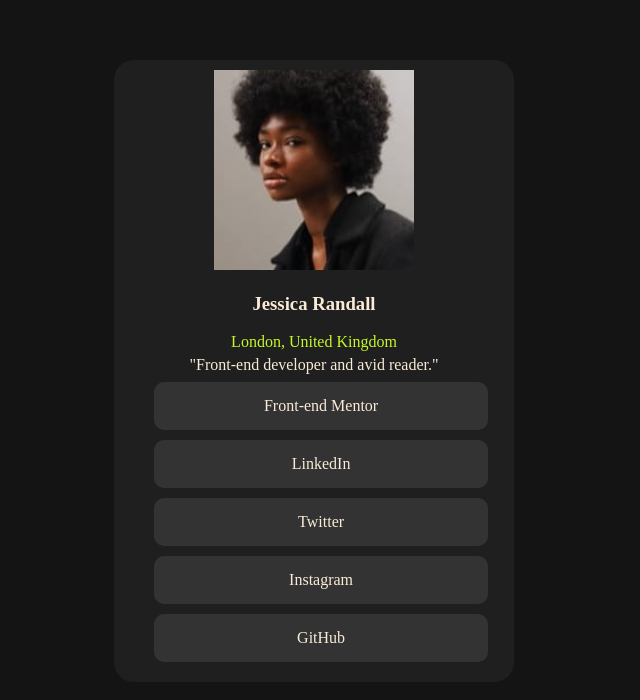
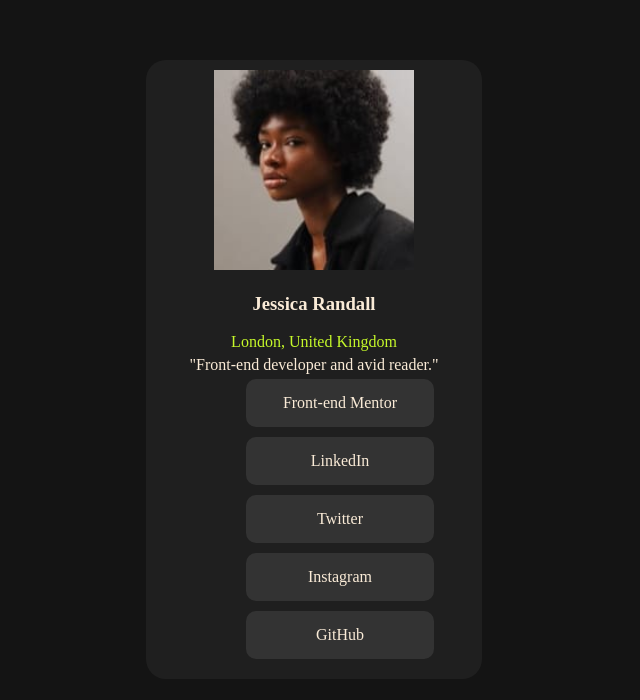
Before and after one commit to mano-menem/valleysoft, a plain HTML site: page index.html in a window 1280 px wide. Shown: the whole page, without its empty margins (326-966 px from the left). Drawn offline with Linux system fonts and the light colour scheme.

Commit message:
last version

```diff
--- a/index.html
+++ b/index.html
@@ -5,7 +5,7 @@
     <meta charset="UTF-8">
     <meta name="viewport" content="width=device-width, initial-scale=1.0">
     <link rel="stylesheet" href="style.css">
-    <title>Hi</title>
+    <title>social media links challenge</title>
 </head>
 
 <body>
@@ -27,7 +27,6 @@
             <div class="GitHub">GitHub</div>
         </div>
     </div>
-    <!--    -->
 </body>
 
 </html>
--- a/style.css
+++ b/style.css
@@ -18,26 +18,30 @@ body {
     margin-bottom: 5px;
 }
 
+.profile-pic {
+    border-radius: 50%;
+}
+
 .card {
     text-align: center;
     background-color: hsl(0, 0%, 12%);
     margin: auto;
     margin-top: 60px;
-    width: 30%;
+    width: 25%;
     padding: 10px;
     border-radius: 20px;
 }
 
 .Mentor {
-    width: 80%;
+    width: 50%;
     background-color: hsl(0, 0%, 20%);
     color: antiquewhite;
     font-weight: 500;
     padding: 15px;
-    margin-top: 8px;
     margin-bottom: 10px;
-    margin-left: 30px;
+    margin-left: 90px;
     border-radius: 10px;
+    transition-duration: 500ms;
 }
 
 .Mentor:hover {
@@ -46,14 +50,15 @@ body {
 }
 
 .LinkedIn {
-    width: 80%;
+    width: 50%;
     background-color: hsl(0, 0%, 20%);
     color: antiquewhite;
     font-weight: 500;
     padding: 15px;
     margin-bottom: 10px;
-    margin-left: 30px;
+    margin-left: 90px;
     border-radius: 10px;
+    transition-duration: 500ms;
 }
 
 .LinkedIn:hover {
@@ -62,14 +67,15 @@ body {
 }
 
 .Twitter {
-    width: 80%;
+    width: 50%;
     background-color: hsl(0, 0%, 20%);
     color: antiquewhite;
     font-weight: 500;
     padding: 15px;
     margin-bottom: 10px;
-    margin-left: 30px;
+    margin-left: 90px;
     border-radius: 10px;
+    transition-duration: 500ms;
 }
 
 .Twitter:hover {
@@ -78,14 +84,15 @@ body {
 }
 
 .Instagram {
-    width: 80%;
+    width: 50%;
     background-color: hsl(0, 0%, 20%);
     color: antiquewhite;
     font-weight: 500;
     padding: 15px;
     margin-bottom: 10px;
-    margin-left: 30px;
+    margin-left: 90px;
     border-radius: 10px;
+    transition-duration: 500ms;
 }
 
 .Instagram:hover {
@@ -94,15 +101,17 @@ body {
 }
 
 .GitHub {
-    width: 80%;
+    width: 50%;
     background-color: hsl(0, 0%, 20%);
     color: antiquewhite;
     font-weight: 500;
     padding: 15px;
     margin-bottom: 10px;
-    margin-left: 30px;
+    margin-left: 90px;
     border-radius: 10px;
+    transition-duration: 500ms;
 }
+
 
 .GitHub:hover {
     background-color: hsl(75, 94%, 57%);
```
